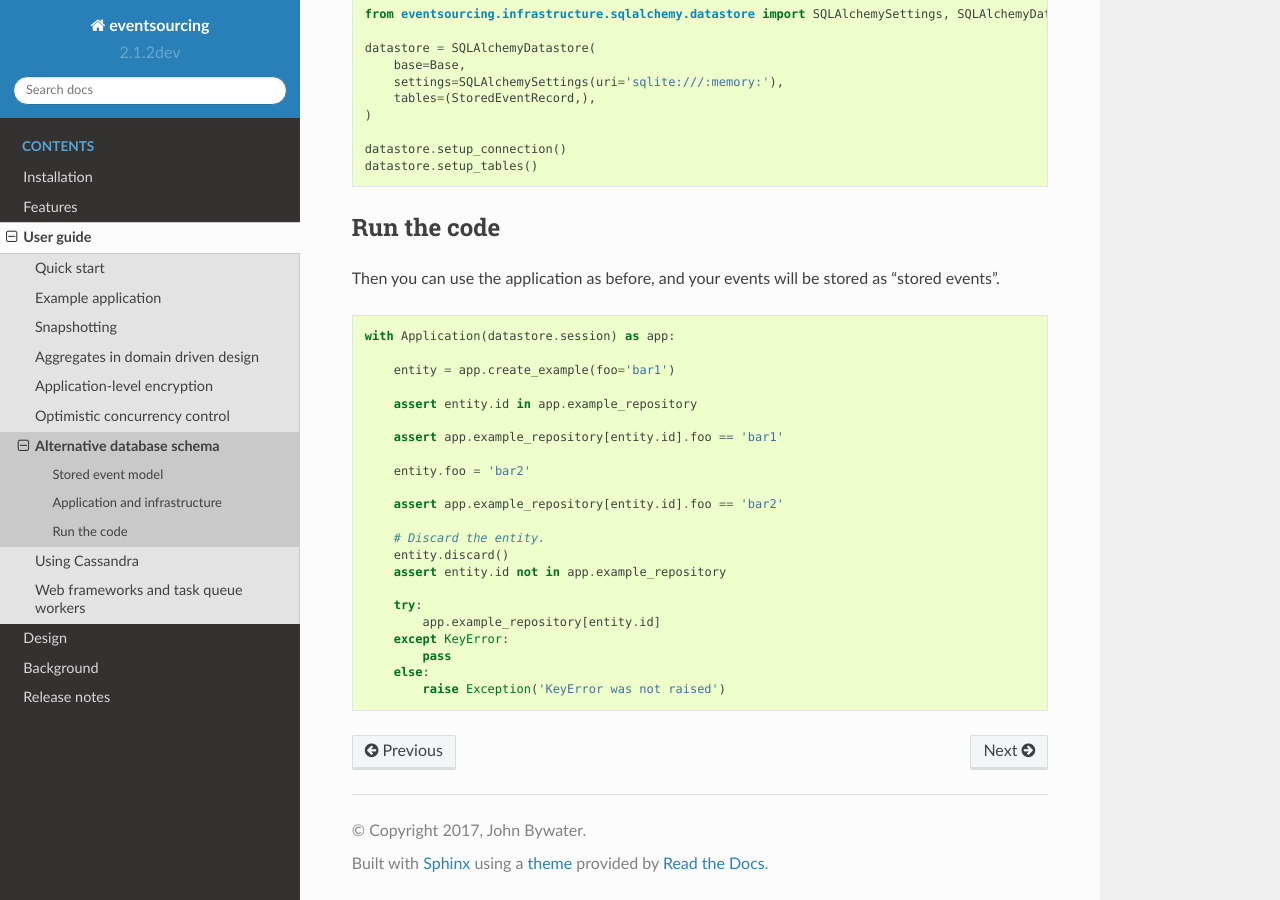
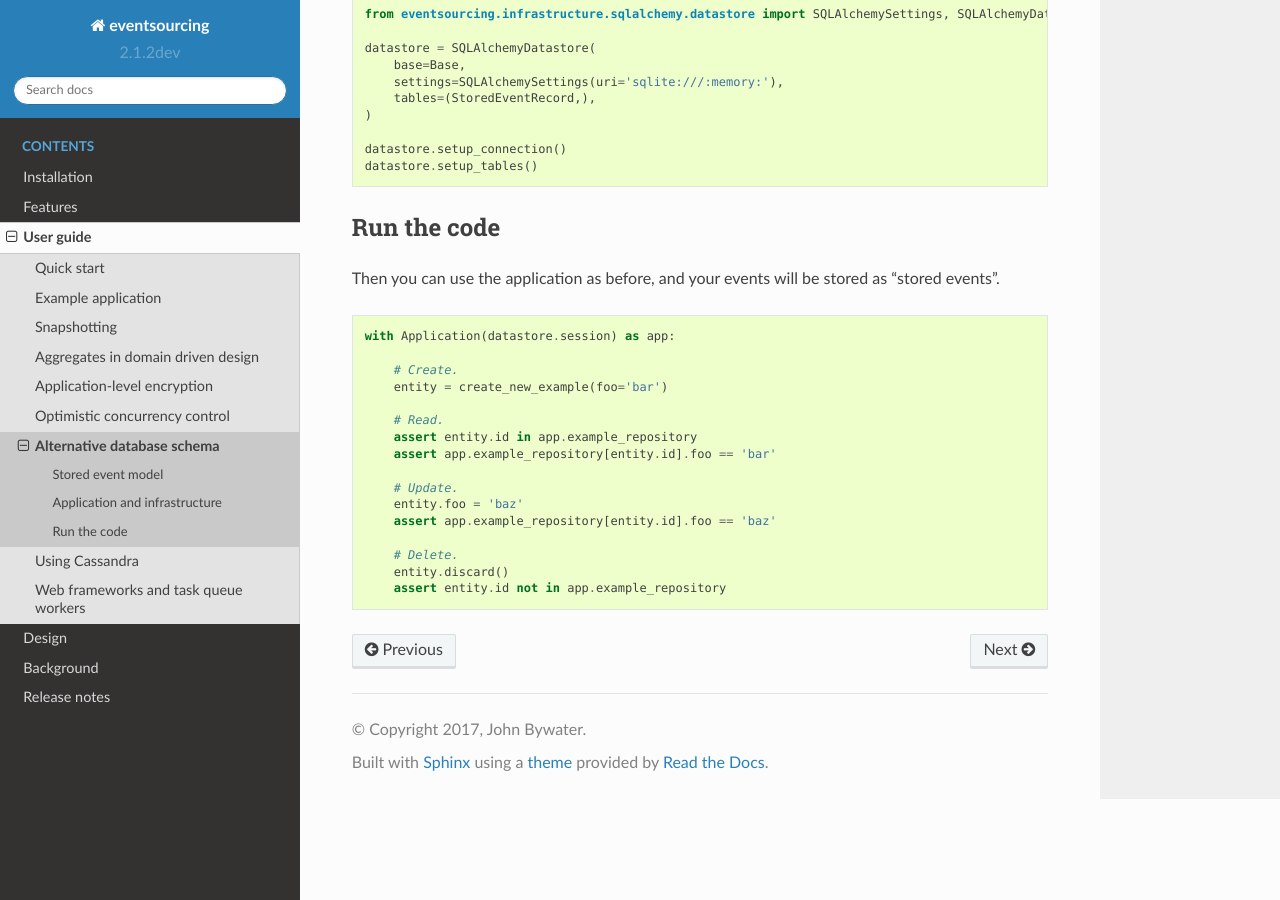
Before and after one commit to pyeventsourcing/eventsourcing, a Sphinx documentation site: the page built from docs/topics/user_guide/schema.rst, in a window 1280 px wide and 900 px high, scrolled down 1862 px. Built offline with Sphinx 7.4.7 and the Read the Docs theme 2.0.0, drawn with Linux system fonts in a browser that asks for light colours.

Commit message:
Adjusted examples in user guide.

```diff
--- a/docs/topics/user_guide/quick_start.rst
+++ b/docs/topics/user_guide/quick_start.rst
@@ -77,16 +77,17 @@ Use the application to create, read, update, and delete "example" entities.
 .. code:: python
 
     with construct_application(datastore.session) as app:
+
         # Create.
         entity = create_new_example(foo='bar')
 
         # Read.
         assert entity.id in app.example_repository
-        app.example_repository[entity.id].foo == 'bar'
+        assert app.example_repository[entity.id].foo == 'bar'
 
         # Update.
         entity.foo = 'baz'
-        app.example_repository[entity.id].foo == 'baz'
+        assert app.example_repository[entity.id].foo == 'baz'
 
         # Delete.
         entity.discard()
--- a/docs/topics/user_guide/schema.rst
+++ b/docs/topics/user_guide/schema.rst
@@ -125,23 +125,17 @@ Then you can use the application as before, and your events will be stored as "s
 
     with Application(datastore.session) as app:
 
-        entity = app.create_example(foo='bar1')
+        # Create.
+        entity = create_new_example(foo='bar')
 
+        # Read.
         assert entity.id in app.example_repository
+        assert app.example_repository[entity.id].foo == 'bar'
 
-        assert app.example_repository[entity.id].foo == 'bar1'
+        # Update.
+        entity.foo = 'baz'
+        assert app.example_repository[entity.id].foo == 'baz'
 
-        entity.foo = 'bar2'
-
-        assert app.example_repository[entity.id].foo == 'bar2'
-
-        # Discard the entity.
+        # Delete.
         entity.discard()
         assert entity.id not in app.example_repository
-
-        try:
-            app.example_repository[entity.id]
-        except KeyError:
-            pass
-        else:
-            raise Exception('KeyError was not raised')
```
Also changed, not shown: docs/topics/user_guide/cassandra.rst (+8 -14 lines), docs/topics/user_guide/example_application.rst (+74 -53 lines).
